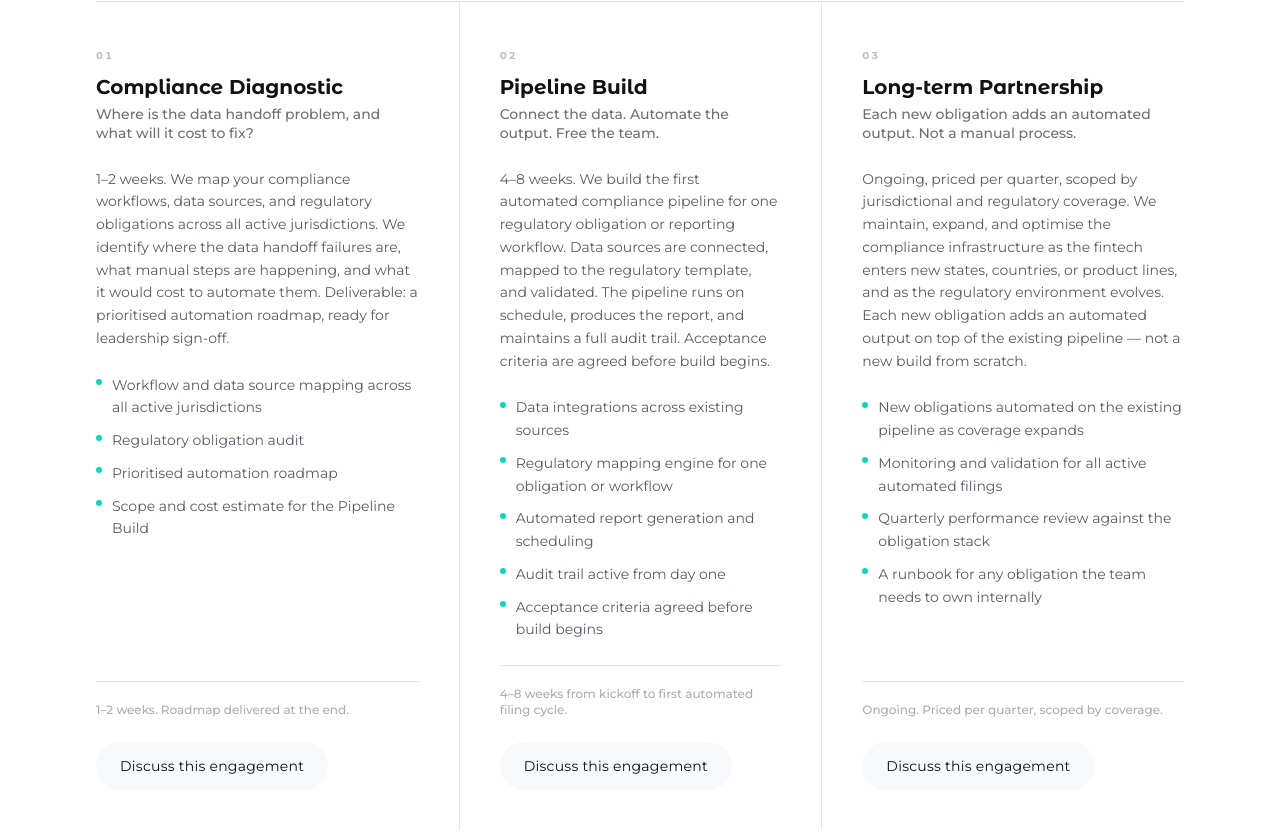
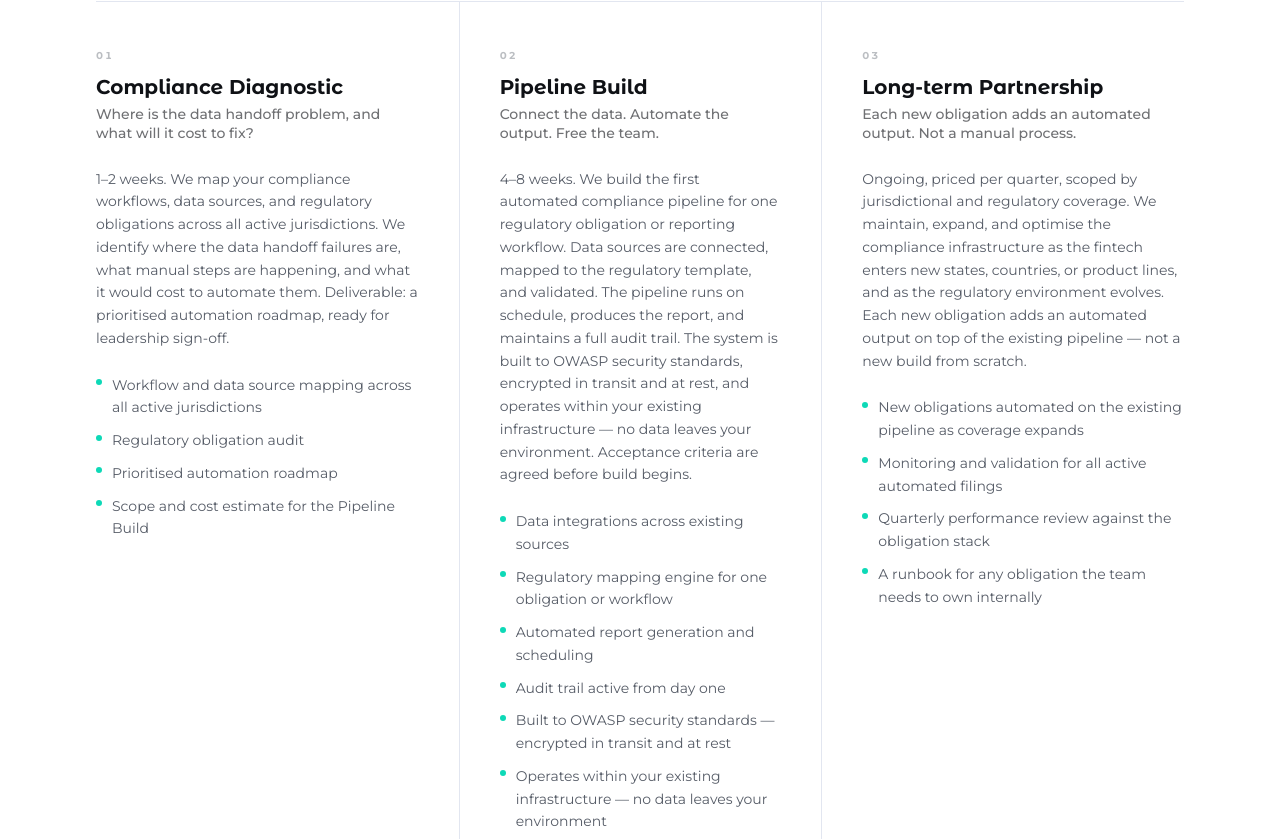
Before and after one commit to aiflowltd/website, a React (Vite) app: page /services in a window 1280 px wide. Shown: the part 1101-1940 px from the top of the page. Built offline with nearby package versions, Linux system fonts and the light colour scheme; no server answers; the HTML template or start-up script is replaced by a standard one.

Commit message:
Pipeline Build: add security compliance to description and features
OWASP standards, encryption in transit and at rest, no data leaves the
client's environment — added to both description and feature list.

https://claude.ai/code/session_016wgsFnf5TpR1sMxhnHk6sN

```diff
--- a/src/data/services.tsx
+++ b/src/data/services.tsx
@@ -128,12 +128,14 @@ export const services: Service[] = [
     title: "Pipeline Build",
     tagline: "Connect the data. Automate the output. Free the team.",
     description:
-      "4–8 weeks. We build the first automated compliance pipeline for one regulatory obligation or reporting workflow. Data sources are connected, mapped to the regulatory template, and validated. The pipeline runs on schedule, produces the report, and maintains a full audit trail. Acceptance criteria are agreed before build begins.",
+      "4–8 weeks. We build the first automated compliance pipeline for one regulatory obligation or reporting workflow. Data sources are connected, mapped to the regulatory template, and validated. The pipeline runs on schedule, produces the report, and maintains a full audit trail. The system is built to OWASP security standards, encrypted in transit and at rest, and operates within your existing infrastructure — no data leaves your environment. Acceptance criteria are agreed before build begins.",
     features: [
       "Data integrations across existing sources",
       "Regulatory mapping engine for one obligation or workflow",
       "Automated report generation and scheduling",
       "Audit trail active from day one",
+      "Built to OWASP security standards — encrypted in transit and at rest",
+      "Operates within your existing infrastructure — no data leaves your environment",
       "Acceptance criteria agreed before build begins",
     ],
     idealFor: [
```
